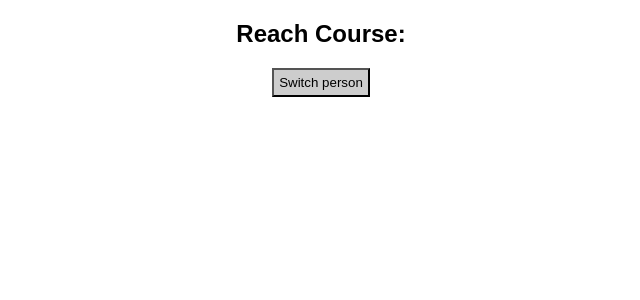
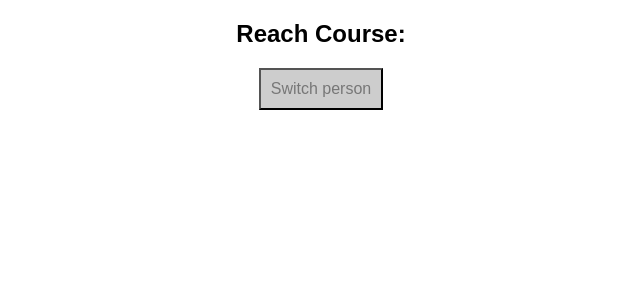
Before and after one commit to kamrul-suhel/react2, a React (Create React App) app: page / in a window 1280 px wide. Shown: the top 300 px of the page, without its empty margins (319-959 px from the left). Built offline with nearby package versions, Linux system fonts and the light colour scheme.

Commit message:
Styling react component

```diff
--- a/src/App.js
+++ b/src/App.js
@@ -54,8 +54,10 @@ class App extends Component {
         const style = {
             backgroundColor: '#cdcdcd',
             cursor: 'pointer',
+            color: '#777',
+            fontSize: '1rem',
             border: '1ps solid #ddd',
-            padding: '5px'
+            padding: '10px'
         }
 
         let person = null;
@@ -77,6 +79,8 @@ class App extends Component {
                     }
                 </div>
             )
+
+            style.backgroundColor = 'red';
         }
 
         return (
```
